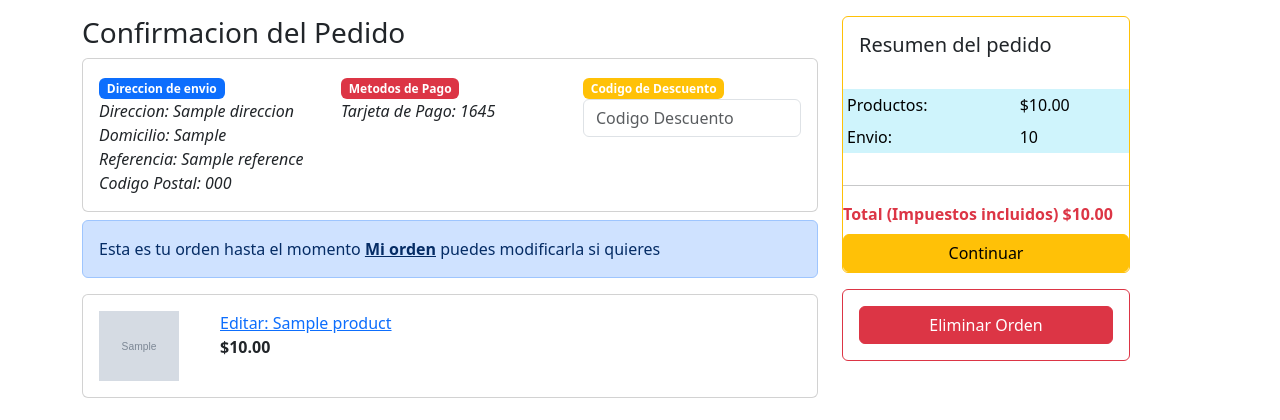
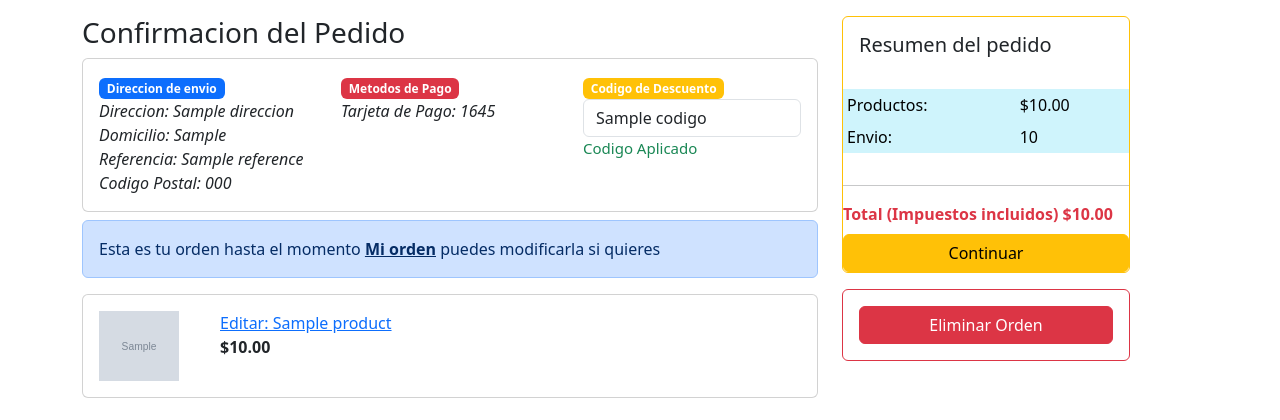
Before and after one commit to Isaac244/Mi-primer-proyecto-django, a Django app: template orden/templates/orden/confirmacion.html in a window 1280 px wide. Shown: the part 88-508 px from the top of the page. Run offline with Django 5.2, Linux system fonts and the light colour scheme; the template is opened without the code that fills it: most values are stand-ins (such as "Sample title", 1, 10 or a date in 2020); grey boxes marked "Sample" are stand-in pictures; some libraries are stand-ins or nearby versions.

Commit message:
Fin del codigo de promocion con descuento

```diff
--- a/orden/templates/orden/confirmacion.html
+++ b/orden/templates/orden/confirmacion.html
@@ -45,8 +45,16 @@
                         Codigo de Descuento
                     </div>
                     <form id="formPromo-codigo" action="{% url 'validar' %}">
-                        <input type="text" name="codigo" value="" class="form-control" placeholder="Codigo Descuento">
+                        <input type="text" name="codigo" value="{{orden.promo_codigo.codigo}}" class="form-control" placeholder="Codigo Descuento"
+                        {% if orden.promo_codigo %}
+                            readonly
+                        {% endif %}>
                     </form>
+                    <div class="text-success" id="codigosuccess" style="font-size: 15px;">
+                        {% if orden.promo_codigo %}
+                            Codigo  Aplicado
+                        {% endif %}
+                    </div>
                 </div>
             </div>
         </div>
@@ -89,13 +97,25 @@
             const input = this.codigo
             const codigo = input.value
             const url = this.action + '?code=' + codigo
+            const cont_total = document.getElementById('orden-total')
+            const cont_success = document.getElementById('codigosuccess')
 
             console.log(url)
 
             fetch(url)
                 .then(response => response.json())
                 .then(response => {
-                    console.log(response.total)
+                    if (response.status === true) {
+                        cont_total.innerHTML = "$" + response.total
+
+                        cont_success.classList.remove('text-danger')
+                        cont_success.classList.remove('text-success')
+                        cont_success.innerHTML = 'Codigo Aplicado'
+                    } else {
+                        cont_success.innerHTML = "Codigo No Valido"
+                        cont_success.classList.remove('text-success')
+                        cont_success.classList.add('text-danger')
+                    }
                 })
     })
 </script>
--- a/orden/templates/orden/snippets/detalles.html
+++ b/orden/templates/orden/snippets/detalles.html
@@ -27,7 +27,7 @@
         <hr>
         <div class="fw-bolder text-danger">
             Total (Impuestos incluidos)
-            <div class="d-inline-block">
+            <div class="d-inline-block" id="orden-total">
                 {{orden.total | precio_tag}}
             </div>
         </div>
--- a/promo_codigo/views.py
+++ b/promo_codigo/views.py
@@ -7,7 +7,7 @@ from orden.decorador import validar_cart_and_orden
 @validar_cart_and_orden
 def validar(request,cart, orden):
     codigo = request.GET.get('code')
-    promo_codigo = PromoCodigo.objects.filter(codigo=codigo).first()
+    promo_codigo = PromoCodigo.objects.get_validar(codigo)
 
     if promo_codigo is None:
         return JsonResponse({
```
Also changed, not shown: promo_codigo/models.py (+11 -0 lines), db.sqlite3.
